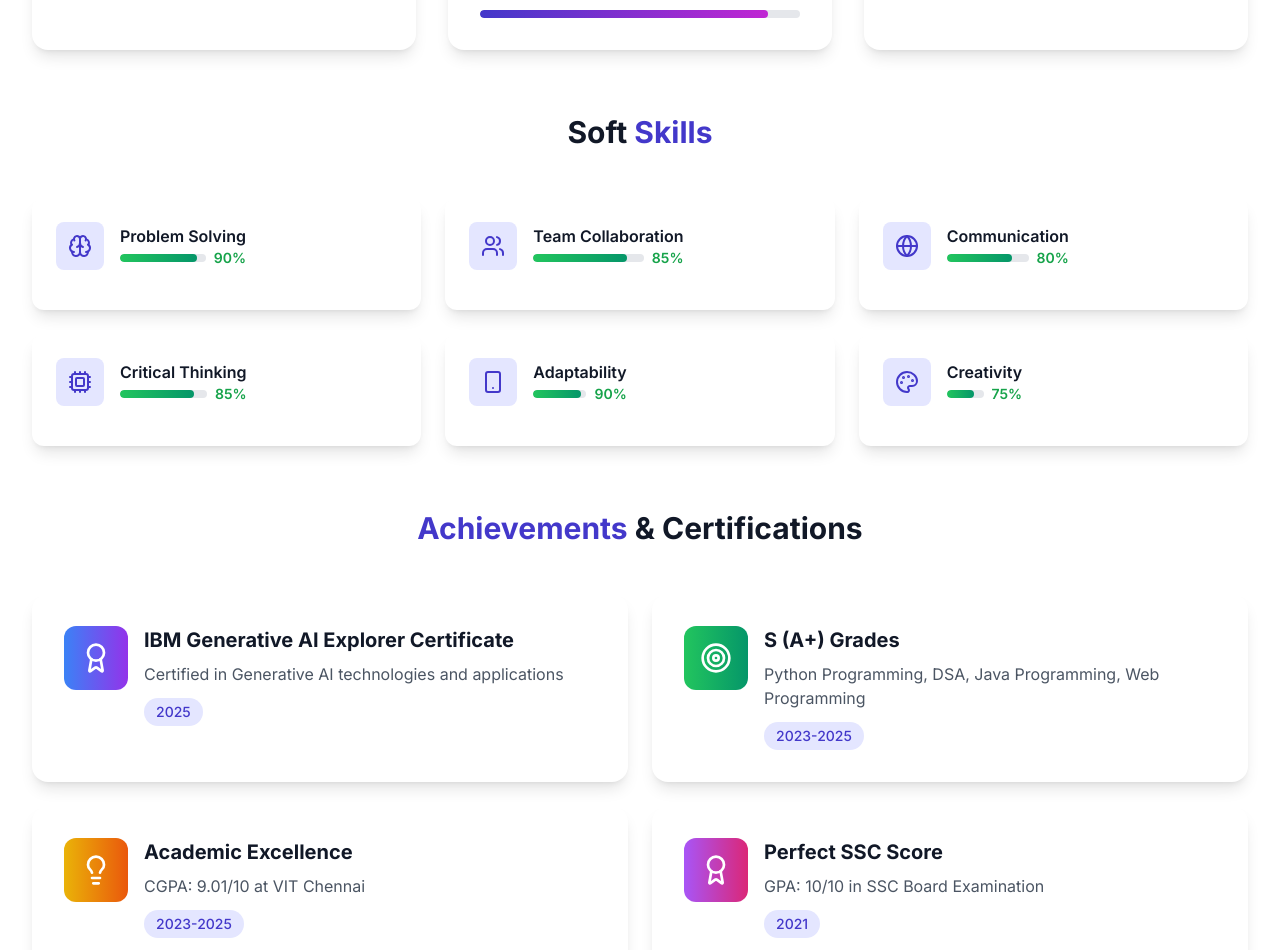
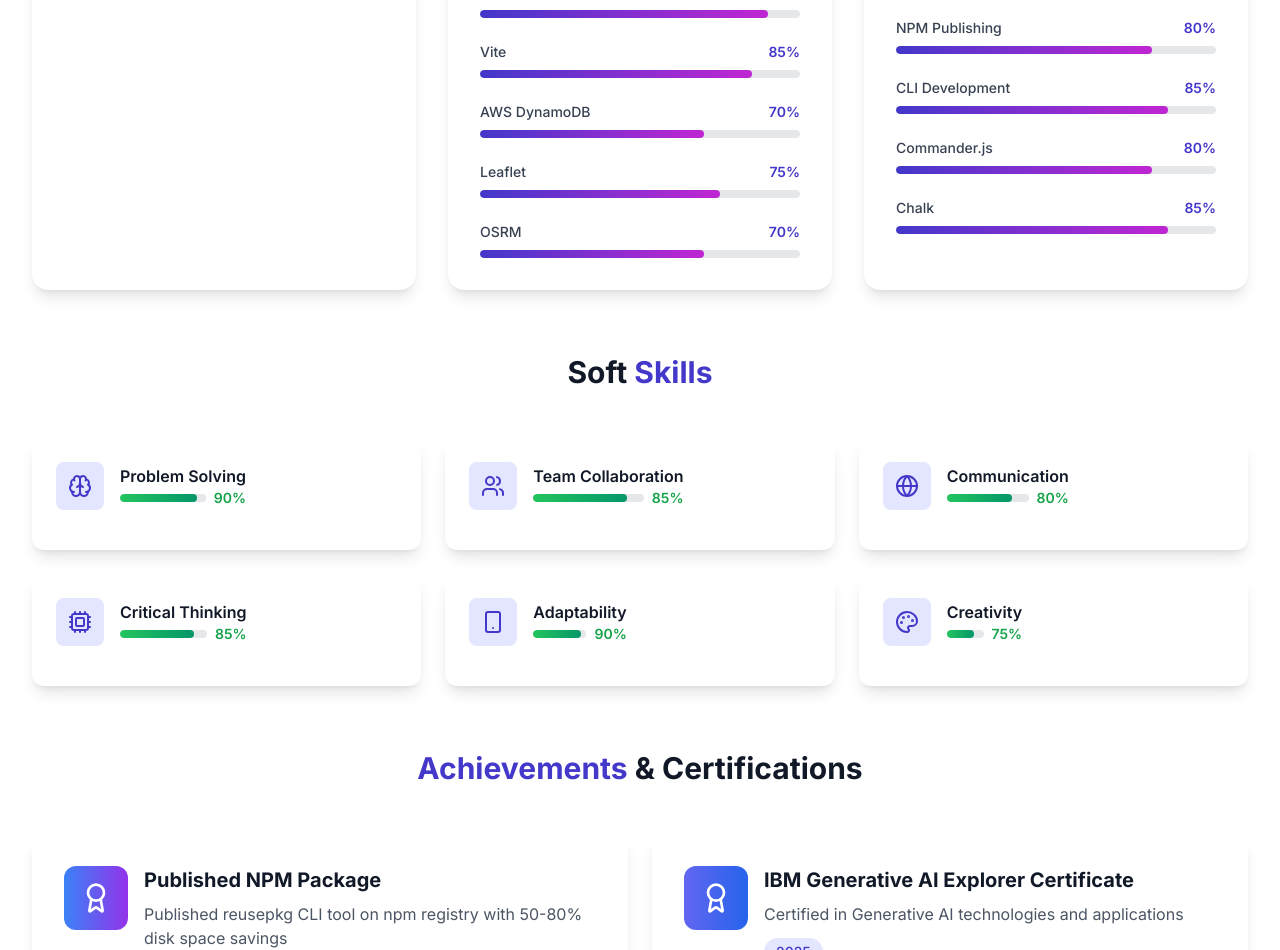
Before and after one commit to shanmukhasaireddy13/portfolio, a React (Vite) app in the folder frontend/: page /skills in a window 1280 px wide. Shown: the part 902-1852 px from the top of the page. Built offline with nearby package versions, Linux system fonts and the light colour scheme.

Commit message:
updated with new projects

```diff
--- a/frontend/src/pages/Home.jsx
+++ b/frontend/src/pages/Home.jsx
@@ -39,6 +39,44 @@ const Home = () => {
   const projects = [
     {
       id: 1,
+      title: "reusepkg",
+      description: "An open-source npm CLI tool that reuses Node.js packages via symlinks, saving 50-80% disk space and speeding up project setup with smart package discovery and cross-platform support.",
+      image: "/images/projects/reusepkg.svg",
+      category: "tools",
+      technologies: ["Node.js", "Commander.js", "Chalk", "Inquirer", "NPM", "CLI"],
+      features: [
+        "Smart package discovery and symlink management",
+        "Cross-platform support (Linux/macOS symlinks, Windows fallback)",
+        "Colorful interactive CLI with health checks",
+        "Registry cleanup and search functionality",
+        "50-80% disk space savings",
+        "Published on npm registry"
+      ],
+      github: "https://github.com/shanmukhasaireddy13/reusepkg",
+      live: "https://www.npmjs.com/package/reusepkg",
+      type: "cli-tool"
+    },
+    {
+      id: 2,
+      title: "LifeLink Hospital Console",
+      description: "A comprehensive hospital operations console with authentication, admin controls, incidents management, and live incoming patients map with OSRM routing and ambulance animation.",
+      image: "/images/projects/lifelink-hospital.svg",
+      category: "fullstack",
+      technologies: ["React", "Vite", "Express", "MongoDB", "AWS DynamoDB", "React Router", "Leaflet", "OSRM"],
+      features: [
+        "Authentication and admin controls",
+        "Live incoming patients map with OSRM routing",
+        "Ambulance animation and geolocation positioning",
+        "Incidents, doctors, and appointments management",
+        "React Context for session management",
+        "Responsive UI with Tailwind CSS"
+      ],
+      github: "https://github.com/shanmukhasaireddy13/lifelink-hospital-console",
+      live: "https://lifelink-hospital-console.vercel.app",
+      type: "web-app"
+    },
+    {
+      id: 3,
       title: "Leave It For Me",
       description: "A comprehensive full-stack academic assistant system for VIT students, featuring a MERN web application and Flutter mobile app to manage assignments and deadlines.",
       image: "/images/projects/leave-it-for-me.png",
@@ -59,7 +97,7 @@ const Home = () => {
       mobileAppUrl: "https://github.com/saireddy123456/leaveitforme-link/raw/main/releases/leaveitforme-latest.apk"
     },
     {
-      id: 2,
+      id: 4,
       title: "InfraVision",
       description: "AI-based infrastructure monitoring system that detects and classifies infrastructure issues from uploaded images using computer vision and Google Gemini.",
       image: "/images/projects/infravision.png",
@@ -78,7 +116,7 @@ const Home = () => {
       type: "web-app"
     },
     {
-      id: 3,
+      id: 5,
       title: "Weather Card",
       description: "A beautiful and responsive weather application that provides real-time weather information with modern UI design and smooth animations.",
       image: "/images/projects/weather-app.png",
@@ -97,7 +135,7 @@ const Home = () => {
       type: "static-page"
     },
     {
-      id: 4,
+      id: 6,
       title: "To-Do List",
       description: "A simple yet powerful todo list application with modern UI and local storage functionality for task management.",
       image: "/images/projects/todo-list.png",
@@ -116,7 +154,7 @@ const Home = () => {
       type: "static-page"
     },
     {
-      id: 5,
+      id: 7,
       title: "Campus Connect",
       description: "A Flutter mobile application designed to enhance campus connectivity and communication among students and faculty.",
       image: "/images/projects/campus-connect.png",
@@ -143,6 +181,7 @@ const Home = () => {
     { id: 'mobile', label: 'Mobile Apps', icon: Smartphone },
     { id: 'static', label: 'Static Pages', icon: Globe },
     { id: 'web', label: 'Web Apps', icon: Globe },
+    { id: 'tools', label: 'CLI Tools', icon: Code },
     { id: 'flutter', label: 'Flutter', icon: Smartphone }
   ]
 
@@ -151,6 +190,7 @@ const Home = () => {
     : projects.filter(project => {
         if (activeFilter === 'web') return project.type === 'web-app'
         if (activeFilter === 'flutter') return project.technologies.includes('Flutter')
+        if (activeFilter === 'tools') return project.category === 'tools'
         return project.category === activeFilter
       })
 
@@ -159,6 +199,7 @@ const Home = () => {
       case 'web-app': return Globe
       case 'mobile-app': return Smartphone
       case 'static-page': return Code
+      case 'cli-tool': return Code
       default: return Code
     }
   }
@@ -383,7 +424,7 @@ const Home = () => {
               </motion.button>
 
               <motion.a
-                href="https://drive.google.com/file/d/1T2ovn3WbnFihBeRqjgH686bbYwPWVpcF/view?usp=drive_link"
+                href="https://drive.google.com/file/d/1YCMGGvMA8eJRTyD4NweMyxoFhR2yi8Ku/view?usp=sharing"
                 onClick={(e) => {
                   // e.preventDefault()
                   // Here you would typically trigger a download of your resume
@@ -573,11 +614,11 @@ const Home = () => {
               {/* Stats cards */}
               <div className="grid grid-cols-2 gap-4 mt-6">
                 <div className="bg-gray-100 dark:bg-gray-800 rounded-xl p-6 text-center">
-                  <div className="text-3xl font-bold text-blue-600 dark:text-blue-400 mb-2">5+</div>
+                  <div className="text-3xl font-bold text-blue-600 dark:text-blue-400 mb-2">8+</div>
                   <p className="text-gray-600 dark:text-gray-400">Projects Completed</p>
                 </div>
                 <div className="bg-gray-100 dark:bg-gray-800 rounded-xl p-6 text-center">
-                  <div className="text-3xl font-bold text-purple-600 dark:text-purple-400 mb-2">10+</div>
+                  <div className="text-3xl font-bold text-purple-600 dark:text-purple-400 mb-2">20+</div>
                   <p className="text-gray-600 dark:text-gray-400">Technologies</p>
                 </div>
               </div>
@@ -650,7 +691,7 @@ const Home = () => {
               My <span className="bg-gradient-to-r from-blue-600 to-purple-600 bg-clip-text text-transparent">Projects</span>
             </h2>
             <p className="text-xl text-gray-600 dark:text-gray-300 max-w-3xl mx-auto">
-              A showcase of my work ranging from full-stack applications and AI-powered solutions to mobile apps
+              A showcase of my work ranging from full-stack applications, AI-powered solutions, CLI tools, and mobile apps
             </p>
           </motion.div>
 
--- a/frontend/src/pages/Projects.jsx
+++ b/frontend/src/pages/Projects.jsx
@@ -8,6 +8,44 @@ const Projects = () => {
   const projects = [
     {
       id: 1,
+      title: "reusepkg",
+      description: "An open-source npm CLI tool that reuses Node.js packages via symlinks, saving 50-80% disk space and speeding up project setup with smart package discovery and cross-platform support.",
+      image: "/images/projects/reusepkg.svg",
+      category: "tools",
+      technologies: ["Node.js", "Commander.js", "Chalk", "Inquirer", "NPM", "CLI"],
+      features: [
+        "Smart package discovery and symlink management",
+        "Cross-platform support (Linux/macOS symlinks, Windows fallback)",
+        "Colorful interactive CLI with health checks",
+        "Registry cleanup and search functionality",
+        "50-80% disk space savings",
+        "Published on npm registry"
+      ],
+      github: "https://github.com/shanmukhasaireddy13/reusepkg",
+      live: "https://www.npmjs.com/package/reusepkg",
+      type: "cli-tool"
+    },
+    {
+      id: 2,
+      title: "LifeLink Hospital Console",
+      description: "A comprehensive hospital operations console with authentication, admin controls, incidents management, and live incoming patients map with OSRM routing and ambulance animation.",
+      image: "/images/projects/lifelink-hospital.svg",
+      category: "fullstack",
+      technologies: ["React", "Vite", "Express", "MongoDB", "AWS DynamoDB", "React Router", "Leaflet", "OSRM"],
+      features: [
+        "Authentication and admin controls",
+        "Live incoming patients map with OSRM routing",
+        "Ambulance animation and geolocation positioning",
+        "Incidents, doctors, and appointments management",
+        "React Context for session management",
+        "Responsive UI with Tailwind CSS"
+      ],
+      github: "https://github.com/shanmukhasaireddy13/lifelink-hospital-console",
+      live: "https://lifelink-hospital-console.vercel.app",
+      type: "web-app"
+    },
+    {
+      id: 3,
       title: "Leave It For Me",
       description: "A comprehensive full-stack academic assistant system for VIT students, featuring a MERN web application and Flutter mobile app to manage assignments and deadlines.",
       image: "/images/projects/leave-it-for-me.png",
@@ -28,7 +66,7 @@ const Projects = () => {
       mobileAppUrl: "https://github.com/saireddy123456/leaveitforme-link/raw/main/releases/leaveitforme-latest.apk"
     },
     {
-      id: 2,
+      id: 4,
       title: "InfraVision",
       description: "AI-based infrastructure monitoring system that detects and classifies infrastructure issues from uploaded images using computer vision and Google Gemini.",
       image: "/images/projects/infravision.png",
@@ -47,7 +85,7 @@ const Projects = () => {
       type: "web-app"
     },
     {
-      id: 3,
+      id: 5,
       title: "Campus Connect",
       description: "A Flutter mobile application designed to enhance campus connectivity and communication among students and faculty.",
       image: "/images/projects/campus-connect.png",
@@ -66,7 +104,7 @@ const Projects = () => {
       type: "mobile-app"
     },
     {
-      id: 4,
+      id: 6,
       title: "Todo List App",
       description: "A simple yet powerful todo list application with modern UI and local storage functionality.",
       image: "/images/projects/todo-list.png",
@@ -85,7 +123,7 @@ const Projects = () => {
       type: "static-page"
     },
     {
-      id: 5,
+      id: 7,
       title: "Weather App",
       description: "A weather application that provides real-time weather information with a beautiful and responsive interface.",
       image: "/images/projects/weather-app.png",
@@ -112,6 +150,7 @@ const Projects = () => {
     { id: 'mobile', label: 'Mobile Apps', icon: Smartphone },
     { id: 'static', label: 'Static Pages', icon: Globe },
     { id: 'web', label: 'Web Apps', icon: Globe },
+    { id: 'tools', label: 'CLI Tools', icon: Code },
     { id: 'flutter', label: 'Flutter', icon: Smartphone }
   ]
 
@@ -120,6 +159,7 @@ const Projects = () => {
     : projects.filter(project => {
         if (activeFilter === 'web') return project.type === 'web-app'
         if (activeFilter === 'flutter') return project.technologies.includes('Flutter')
+        if (activeFilter === 'tools') return project.category === 'tools'
         return project.category === activeFilter
       })
 
@@ -128,6 +168,7 @@ const Projects = () => {
       case 'web-app': return Globe
       case 'mobile-app': return Smartphone
       case 'static-page': return Code
+      case 'cli-tool': return Code
       default: return Code
     }
   }
@@ -146,7 +187,7 @@ const Projects = () => {
             My <span className="text-primary-600 dark:text-primary-400">Projects</span>
           </h1>
           <p className="text-xl text-gray-600 dark:text-gray-300 max-w-3xl mx-auto">
-            A showcase of my work ranging from full-stack applications and AI-powered solutions to mobile apps and static websites.
+            A showcase of my work ranging from full-stack applications, AI-powered solutions, CLI tools, mobile apps, and static websites.
           </p>
         </motion.div>
 
--- a/frontend/src/pages/Skills.jsx
+++ b/frontend/src/pages/Skills.jsx
@@ -32,7 +32,11 @@ const Skills = () => {
         { name: "Firebase", percentage: 80 },
         { name: "TensorFlow.js", percentage: 75 },
         { name: "MongoDB", percentage: 80 },
-        { name: "Tailwind CSS", percentage: 90 }
+        { name: "Tailwind CSS", percentage: 90 },
+        { name: "Vite", percentage: 85 },
+        { name: "AWS DynamoDB", percentage: 70 },
+        { name: "Leaflet", percentage: 75 },
+        { name: "OSRM", percentage: 70 }
       ]
     },
     {
@@ -48,7 +52,11 @@ const Skills = () => {
         { name: "Adobe XD", percentage: 65 },
         { name: "Jira", percentage: 75 },
         { name: "Docker", percentage: 60 },
-        { name: "AWS", percentage: 65 }
+        { name: "AWS", percentage: 65 },
+        { name: "NPM Publishing", percentage: 80 },
+        { name: "CLI Development", percentage: 85 },
+        { name: "Commander.js", percentage: 80 },
+        { name: "Chalk", percentage: 85 }
       ]
     }
   ]
@@ -64,10 +72,17 @@ const Skills = () => {
 
   const achievements = [
     {
+      title: "Published NPM Package",
+      year: "2025",
+      icon: Award,
+      gradient: "from-blue-500 to-purple-600",
+      description: "Published reusepkg CLI tool on npm registry with 50-80% disk space savings"
+    },
+    {
       title: "IBM Generative AI Explorer Certificate",
       year: "2025",
       icon: Award,
-      gradient: "from-blue-500 to-purple-600",
+      gradient: "from-indigo-500 to-blue-600",
       description: "Certified in Generative AI technologies and applications"
     },
     {
@@ -90,6 +105,13 @@ const Skills = () => {
       icon: Award,
       gradient: "from-purple-500 to-pink-600",
       description: "GPA: 10/10 in SSC Board Examination"
+    },
+    {
+      title: "Open Source Contributor",
+      year: "2025",
+      icon: Code,
+      gradient: "from-emerald-500 to-teal-600",
+      description: "Active contributor to open source projects and CLI tools"
     }
   ]
 
@@ -99,7 +121,9 @@ const Skills = () => {
     "Redux", "Context API", "Hooks", "TypeScript", "Next.js", "Vue.js",
     "Angular", "Django", "Flask", "PostgreSQL", "MySQL", "Redis",
     "WebRTC", "Socket.io", "Jest", "Cypress", "Webpack", "Vite",
-    "NPM", "Yarn", "ESLint", "Prettier", "Husky", "CI/CD"
+    "NPM", "Yarn", "ESLint", "Prettier", "Husky", "CI/CD",
+    "Commander.js", "Chalk", "Inquirer", "OSRM", "Leaflet", "AWS DynamoDB",
+    "React Router", "Symlinks", "CLI Tools", "NPM Publishing", "Cross-platform"
   ]
 
   return (
```
Also changed, not shown: frontend/src/pages/About.jsx (+4 -4 lines), frontend/public/images/projects/lifelink-hospital.svg (added), frontend/public/images/projects/reusepkg.svg (added).
